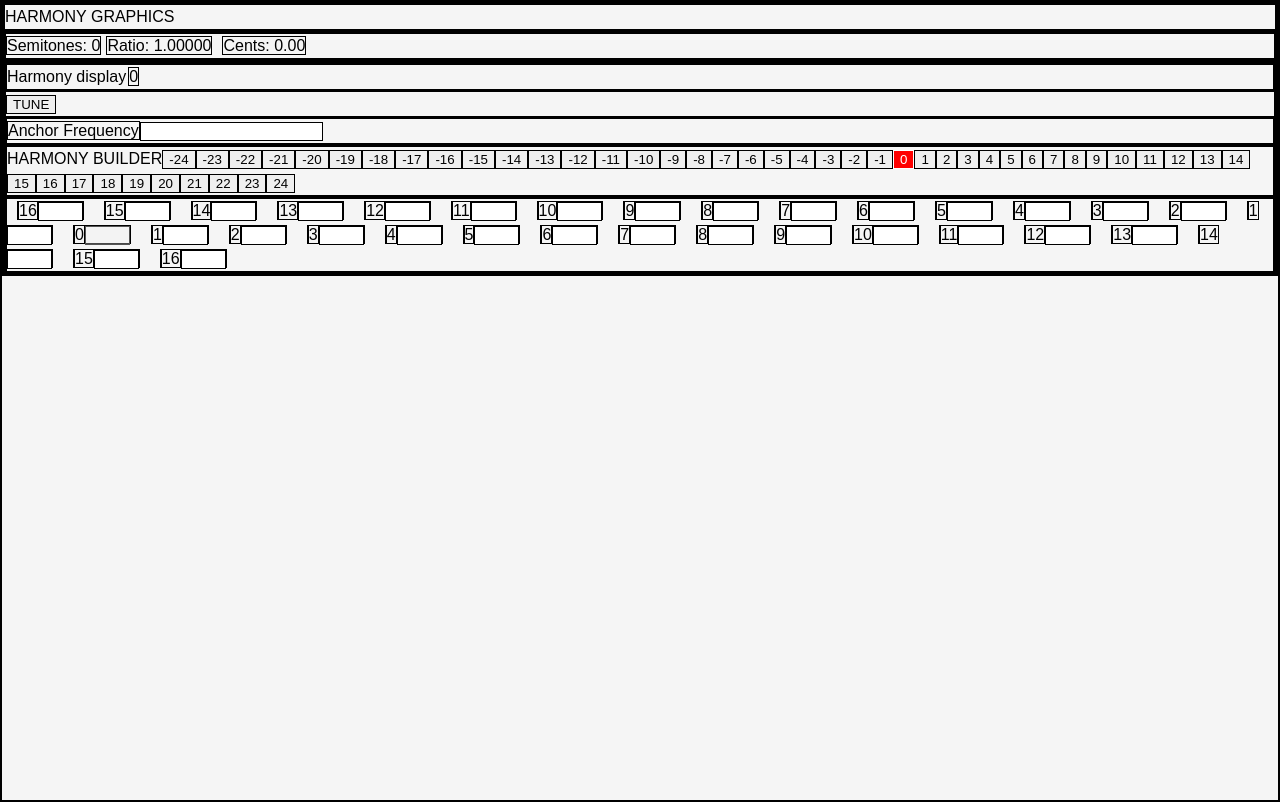
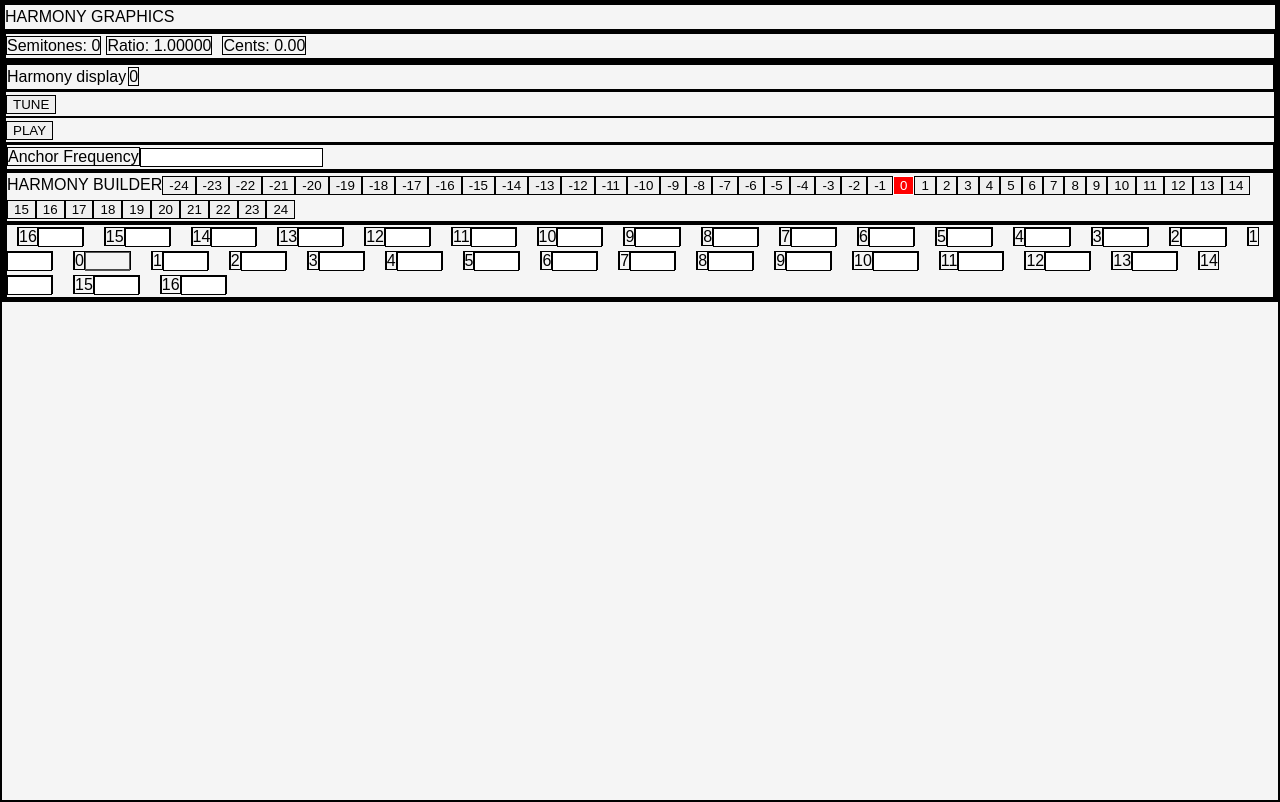
Before and after one commit to ennskevin/polymnia-react, a React (Vite) app: page / in a window 1280 px wide. Built offline with nearby package versions, Linux system fonts and the light colour scheme.

Commit message:
Add audioengine

```diff
--- a/src/components/Tuner.tsx
+++ b/src/components/Tuner.tsx
@@ -5,6 +5,7 @@ import TuningSetBuilder from "./TuningSetBuilder";
 import HarmonyDisplay from "./HarmonyDisplay";
 import Anchor from "./Anchor";
 import HarmonyText from "./HarmonyText";
+import { useHarmonyPlayer } from "../hooks/useHarmonyPlayer";
 
 export default function Tuner() {
 
@@ -113,6 +114,15 @@ export default function Tuner() {
 
     console.log(tuningSet)
 
+    // PLAYBACK HOOK
+    const { playing, togglePlayback, playHarmony } = useHarmonyPlayer()
+
+    // if harmony changed while playback is playing
+    useEffect(() => {
+        if (playing) playHarmony(harmony)
+    },[harmony])
+
+
     return (
         <>
             <section>
@@ -144,6 +154,12 @@ export default function Tuner() {
                     <section>
                         <button onClick={submitTuning}>
                             TUNE
+                        </button>
+                     </section>
+
+                    <section>
+                        <button onClick={() => togglePlayback(harmony)}>
+                            {playing ? "STOP" : "PLAY"}
                         </button>
                     </section>
 
--- /dev/null
+++ b/src/hooks/useHarmonyPlayer.tsx
@@ -0,0 +1,84 @@
+import { useRef, useState } from "react";
+import type { Interval } from "../types/interval";
+
+type OscillatorEntry = {
+    osc: OscillatorNode
+    gain: GainNode
+}
+
+export function useHarmonyPlayer() {
+    const audioCtxRef = useRef<AudioContext | null>(null)
+    const oscMapRef = useRef<Record<number, OscillatorEntry>>({})
+    const [playing, setPlaying] = useState(false)
+
+    function initAudioContext() {
+        if (!audioCtxRef.current) audioCtxRef.current = new AudioContext()
+        if (audioCtxRef.current.state === "suspended") audioCtxRef.current.resume()
+        return audioCtxRef.current
+    }
+
+    function playHarmony(harmony: Interval[]) {
+        const ctx = initAudioContext()
+        harmony.forEach(interval => {
+            if (!interval.frequency) return
+
+            const key = interval.semitones
+            const existing = oscMapRef.current[key]
+
+            if (existing) {
+                existing.osc.frequency.setTargetAtTime(
+                    interval.frequency,
+                    ctx.currentTime,
+                    0.02
+                )
+            }
+            else {
+                const osc = ctx.createOscillator()
+                const gain = ctx.createGain()
+                osc.type = "sine"
+                osc.frequency.value = interval.frequency
+                gain.gain.setValueAtTime(0, ctx.currentTime)
+                gain.gain.linearRampToValueAtTime(0.1, ctx.currentTime + 0.25)
+                osc.connect(gain)
+                gain.connect(ctx.destination)
+                osc.start()
+                oscMapRef.current[key] = { osc, gain }
+            }
+        })
+
+        Object.keys(oscMapRef.current).forEach(keyStr => {
+            const key = Number(keyStr)
+            if (!harmony.find(i => i.semitones === key)) {
+                const entry = oscMapRef.current[key]
+                entry.gain.gain.linearRampToValueAtTime(0, ctx.currentTime + 0.05)
+                entry.osc.stop(ctx.currentTime + 0.05)
+                delete oscMapRef.current[key]
+            }
+        })
+
+        setPlaying(true)
+    }
+
+    function stopHarmony() {
+        const ctx = audioCtxRef.current
+        const release = 0.5
+        if (!ctx) return
+        Object.values(oscMapRef.current).forEach(({ osc, gain }) => {
+            const now = ctx.currentTime
+            gain.gain.cancelScheduledValues(now)
+            gain.gain.setValueAtTime(gain.gain.value, now)
+            gain.gain.linearRampToValueAtTime(0, now + release)
+            osc.stop(now + release)
+        })
+        oscMapRef.current = {}
+        setPlaying(false)
+    }
+
+    function togglePlayback(harmony: Interval[]) {
+        if (playing) stopHarmony()
+        else playHarmony(harmony)
+    }
+
+    return { playing, playHarmony, stopHarmony, togglePlayback }
+
+}
```
